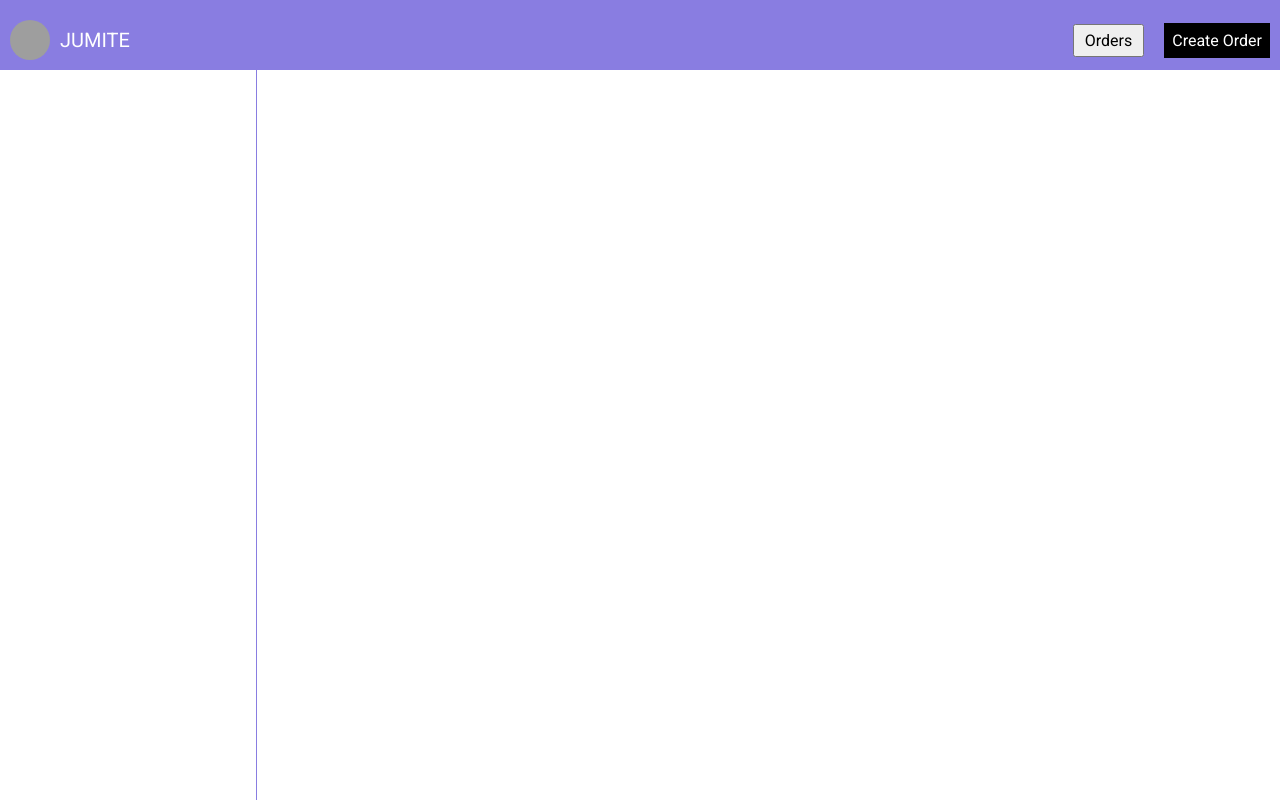
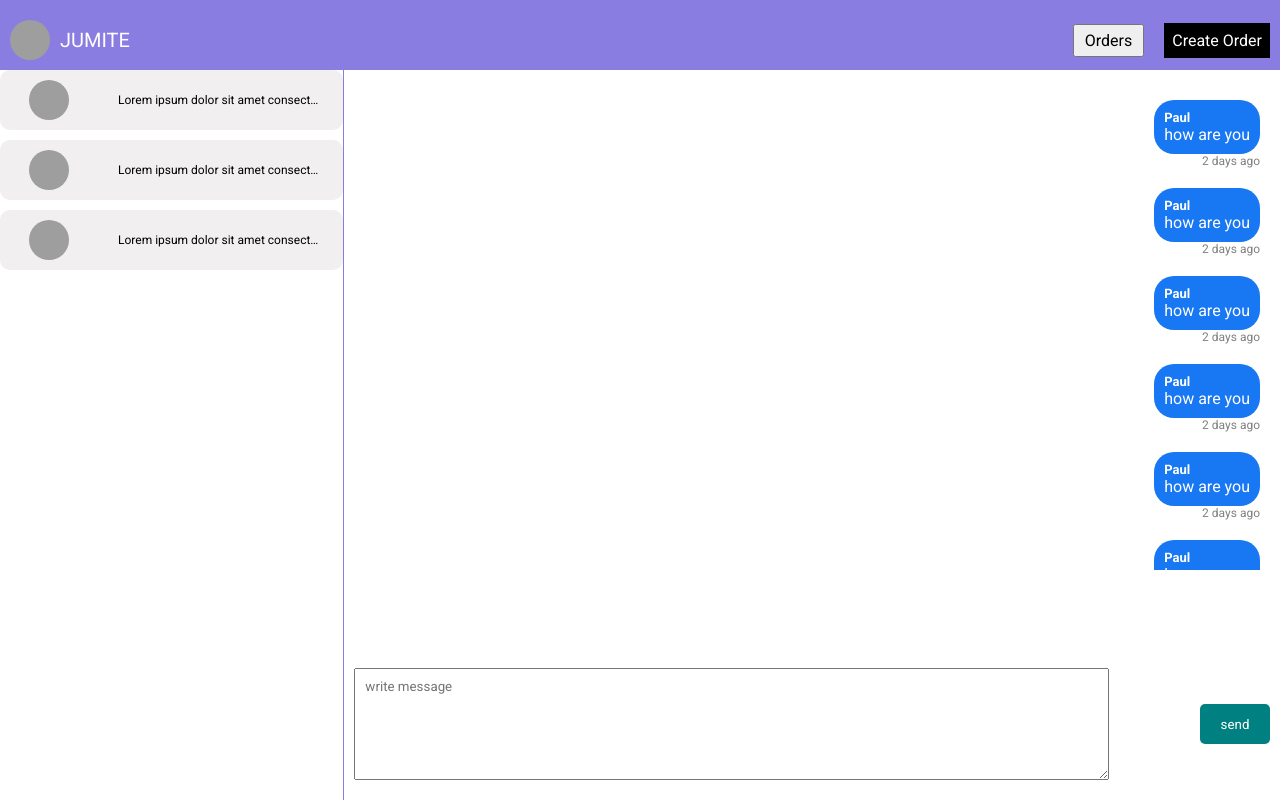
Before and after one commit to Isaiah-peter/jumite-react, a React (Create React App) app: page /get-order in a window 1280 px wide. Built offline with nearby package versions, Linux system fonts and the light colour scheme; grey boxes are pictures that could not be loaded.

Commit message:
more changes

```diff
--- /dev/null
+++ b/src/component/Message.jsx
@@ -0,0 +1,56 @@
+import React from "react";
+import styled from "styled-components";
+
+const MessageContainer = styled.div`
+  display: flex;
+  flex-direction: column;
+  margin-top: 2rem;
+
+  align-items: ${(props) => props.own === true && "flex-end"};
+`;
+
+const MessageTop = styled.div`
+  display: flex;
+  align-items: center;
+`;
+
+const MessageText = styled.div`
+  font-size: 1.6rem;
+  padding: 1rem;
+  background-color: ${(props) => (props.own === true ? "#e2e2e2" : "#1877f2")};
+  color: ${(props) => (props.own === true ? "black" : "white")};
+  border-radius: 2rem;
+  max-width: 30rem;
+`;
+const UserName = styled.h6`
+  font-size: 1.3rem;
+  font-weight: 600;
+  width: 7rem;
+  text-transform: capitalize;
+`;
+const Text = styled.p`
+  font-size: 1.6rem;
+`;
+const Messagebottom = styled.div`
+  font-size: 1.2rem;
+  color: gray;
+`;
+
+const Message = () => {
+  const own = true;
+  return (
+    <MessageContainer own={own}>
+      <MessageTop className="messageTop">
+        <MessageText>
+          <UserName own={own} className="messageusername">
+            paul
+          </UserName>
+          <Text own={own}>how are you</Text>
+        </MessageText>
+      </MessageTop>
+      <Messagebottom className="messagebottom">2 days ago</Messagebottom>
+    </MessageContainer>
+  );
+};
+
+export default Message;
--- a/src/component/Navbar.jsx
+++ b/src/component/Navbar.jsx
@@ -64,10 +64,12 @@ const Navbar = ({ navcolor }) => {
   return (
     <Container nav={navcolor} scroll={isScrolled}>
       <Wrapper>
-        <Left>
-          <Icon src="https://i.ibb.co/dKZLnQ9/Badge-1.png" alt="app icon" />
-          <Name>Jumite</Name>
-        </Left>
+        <Link className="link" to="/">
+          <Left>
+            <Icon src="https://i.ibb.co/dKZLnQ9/Badge-1.png" alt="app icon" />
+            <Name>Jumite</Name>
+          </Left>
+        </Link>
         <Right>
           <Link className="link" to="/get-order">
             <Button>Orders</Button>
--- /dev/null
+++ b/src/component/OrderInfo.jsx
@@ -0,0 +1,47 @@
+import React from "react";
+import styled from "styled-components";
+
+const OrderInfo = styled.div`
+  display: flex;
+  background-color: #f1efef;
+  justify-content: space-around;
+  align-items: center;
+  width: 100%;
+  padding: 1rem 0;
+  cursor: pointer;
+  border-radius: 1rem;
+  margin-bottom: 1rem;
+`;
+
+const OrderInfoImage = styled.img`
+  width: 4rem;
+  height: 4rem;
+  border-radius: 50%;
+  object-fit: cover;
+  margin: 0 1rem;
+`;
+const OrderInfodes = styled.div`
+  width: 60%;
+  font-size: 1.2rem;
+  white-space: nowrap;
+  overflow: hidden;
+  text-overflow: ellipsis;
+`;
+
+const OrderInfos = () => {
+  return (
+    <OrderInfo>
+      <OrderInfoImage
+        src="https://i.ibb.co/THscJzt/IMG-20210425-WA0076.jpg"
+        alt=""
+      />
+      <OrderInfodes>
+        Lorem ipsum dolor sit amet consectetur adipisicing elit. Porro ipsam,
+        cum hic at ipsum laboriosam aliquid vero reprehenderit voluptatem autem
+        quas quasi accusamus, expedita quae minima, illum sit nesciunt et!
+      </OrderInfodes>
+    </OrderInfo>
+  );
+};
+
+export default OrderInfos;
--- a/src/pages/GetListOfOrder.jsx
+++ b/src/pages/GetListOfOrder.jsx
@@ -1,6 +1,8 @@
 import React from "react";
 import styled from "styled-components";
+import Message from "../component/Message";
 import Navbar from "../component/Navbar";
+import OrderInfos from "../component/OrderInfo";
 
 const Container = styled.div``;
 const Wrapper = styled.div`
@@ -9,14 +11,53 @@ const Wrapper = styled.div`
 `;
 
 const Orders = styled.div`
-  flex: 1;
+  flex: 1.5;
   border-right: 1px solid #897de1;
   height: calc(100vh - 7rem);
   overflow-y: scroll;
 `;
+
 const Messagepage = styled.div`
   flex: 4;
-  height: calc(100vh - 7rem);
+  height: calc(100vh - 10rem);
+  padding: 1rem;
+`;
+
+const MessageWrapper = styled.div`
+  display: flex;
+  flex-direction: column;
+  justify-content: space-between;
+  position: relative;
+  height: 100%;
+`;
+
+const ChatBoxTop = styled.div`
+  display: flex;
+  flex-direction: column;
+  overflow-y: scroll;
+  padding-right: 10px;
+  height: 70%;
+`;
+const ChatBoxBottom = styled.div`
+  display: flex;
+  align-items: center;
+  justify-content: space-between;
+  position: relative;
+`;
+const InputText = styled.textarea`
+  width: 80%;
+  height: 9rem;
+  padding: 1rem;
+`;
+const Button = styled.button`
+  color: white;
+  border: none;
+  outline: none;
+  background-color: teal;
+  width: 7rem;
+  height: 4rem;
+  border-radius: 0.5rem;
+  cursor: pointer;
 `;
 
 const GetListOfOrder = () => {
@@ -24,8 +65,45 @@ const GetListOfOrder = () => {
     <Container>
       <Navbar navcolor="897DE1" />
       <Wrapper>
-        <Orders></Orders>
-        <Messagepage></Messagepage>
+        <Orders>
+          <OrderInfos />
+          <OrderInfos />
+          <OrderInfos />
+        </Orders>
+        <Messagepage>
+          <MessageWrapper>
+            <ChatBoxTop>
+              <Message />
+              <Message />
+              <Message />
+              <Message />
+              <Message />
+              <Message />
+              <Message />
+              <Message />
+              <Message />
+              <Message />
+              <Message />
+              <Message />
+              <Message />
+              <Message />
+              <Message />
+              <Message />
+              <Message />
+              <Message />
+              <Message />
+              <Message />
+              <Message />
+              <Message />
+              <Message />
+              <Message />
+            </ChatBoxTop>
+            <ChatBoxBottom>
+              <InputText placeholder="write message"></InputText>
+              <Button className="sendmessage">send</Button>
+            </ChatBoxBottom>
+          </MessageWrapper>
+        </Messagepage>
       </Wrapper>
     </Container>
   );
--- a/src/pages/Order.jsx
+++ b/src/pages/Order.jsx
@@ -37,19 +37,19 @@ const Label = styled.label`
   font-weight: 600;
   margin-bottom: 0.5rem;
   font-size: 1.6rem;
-  color: #897de1;
+  color: gray;
 `;
 
 const Input = styled.input`
   width: 100%;
   height: 2rem;
   padding: 0.5rem;
-  border-radius: 0.5rem;
   font-size: 1.6rem;
-  border: ${(props) => props.names && "1px solid #897DE1"};
+  border: none;
+  border-bottom: ${(props) => props.names && "1px solid #897DE1"} !important;
 
   &:focus {
-    outline: 1px solid #897de1;
+    outline: none;
   }
 `;
 
@@ -61,7 +61,7 @@ const Desc = styled.textarea`
   border: 1px solid #897de1;
 
   &:focus {
-    outline: 1px solid #897de1;
+    outline: none;
   }
 `;
 
@@ -122,10 +122,9 @@ const Order = () => {
   const [deleteFile, setDeleteFile] = useState("");
 
   const handleDelete = (image) => {
-    const storage = storage.getStorage();
+    const store = storage.getStorage();
 
-    // Create a reference to the file to delete
-    const desertRef = storage.ref(storage, image);
+    const desertRef = storage.ref(store, image);
 
     storage
       .deleteObject(desertRef)
```
